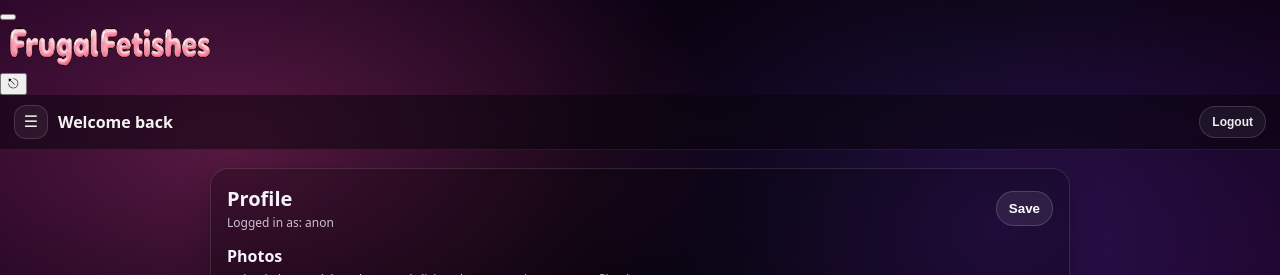
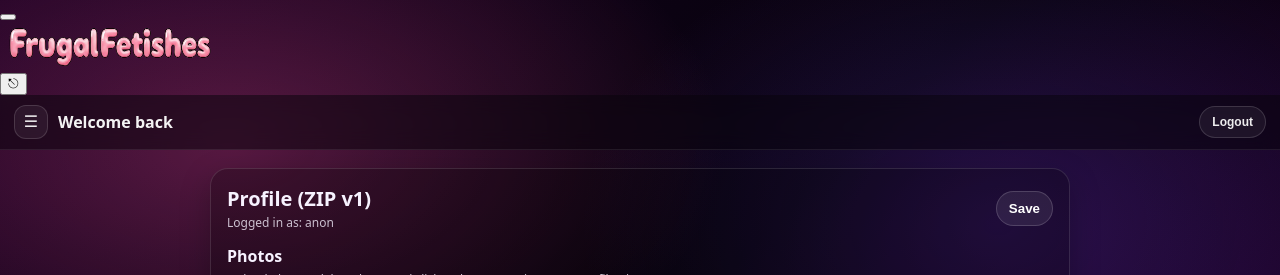
Before and after one commit to FrugalFetishes/frugalfetishes-frontend-next, a Next.js app: page /profile in a window 1280 px wide. Shown: the top 275 px of the page. Built offline with nearby package versions, Linux system fonts and the light colour scheme.

Commit message:
Update page.tsx

```diff
--- a/src/app/profile/page.tsx
+++ b/src/app/profile/page.tsx
@@ -374,7 +374,7 @@ toast('Saved!');
         <div style={card}>
           <div style={{ display: 'flex', alignItems: 'center', justifyContent: 'space-between', gap: 10 }}>
             <div>
-              <div style={{ fontSize: 20, fontWeight: 900 }}>Profile</div>
+              <div style={{ fontSize: 20, fontWeight: 900 }}>Profile (ZIP v1)</div>
               <div style={{ opacity: 0.78, marginTop: 2, fontSize: 12 }}>Logged in as: {uid}</div>
             </div>
             <button type="button" style={btn} onClick={save}>
```
